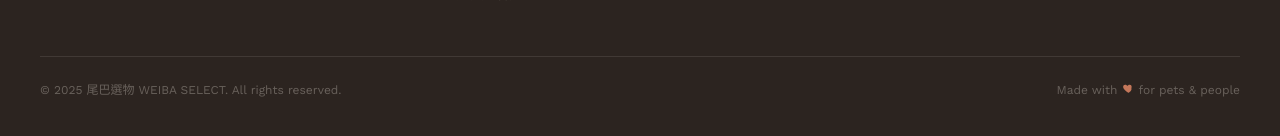
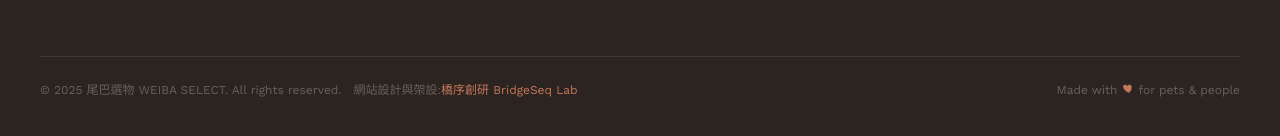
Before and after one commit to Izzo24/weiba-petshop, a plain HTML site: page about.html in a window 1280 px wide. Shown: the part 3894-4030 px from the top of the page. Drawn offline with nearby package versions, Linux system fonts and the light colour scheme.

Commit message:
footer:加上橋序創研製作宣告與連結

```diff
--- a/about.html
+++ b/about.html
@@ -389,7 +389,7 @@
     </div>
   </div>
   <div class="footer-bottom">
-    <span>© 2025 尾巴選物 WEIBA SELECT. All rights reserved.</span>
+    <span>© 2025 尾巴選物 WEIBA SELECT. All rights reserved.　網站設計與架設:<a href="https://bridgeseqlab.com" target="_blank" rel="noopener" style="color:#C4775A;">橋序創研 BridgeSeq Lab</a></span>
     <span>Made with <svg viewBox="0 0 24 24" width="13" height="13" style="display:inline-block;vertical-align:-1px;fill:#C4775A;" aria-hidden="true"><path d="M12 20s-7-4.4-9.3-8.6C1.2 8.3 2.6 5 6 5c2 0 3.2 1.3 4 2.5C10.8 6.3 12 5 14 5c3.4 0 4.8 3.3 3.3 6.4C19 15.6 12 20 12 20Z"/></svg> for pets & people</span>
   </div>
 </footer>
```
Also changed, not shown: contact.html (+1 -1 lines), index.html (+1 -1 lines), products.html (+1 -1 lines).
